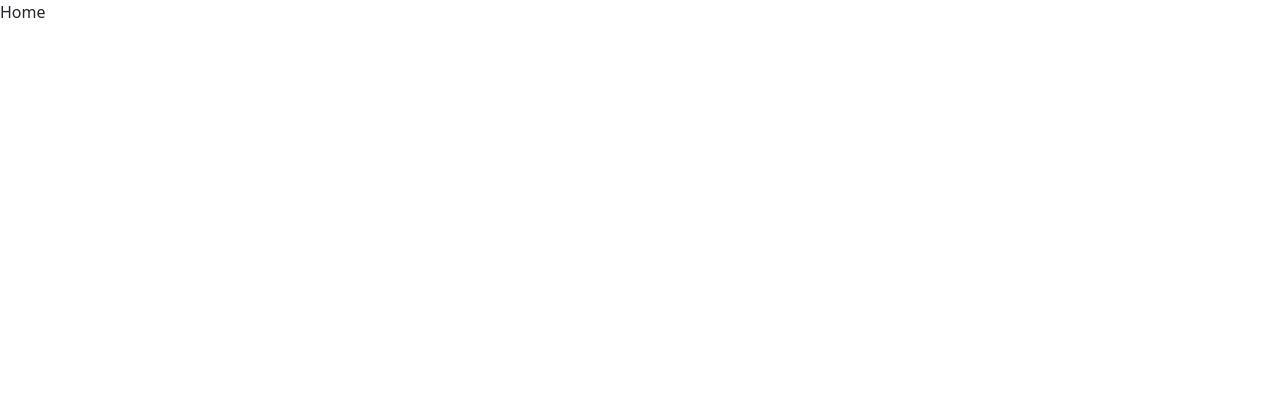
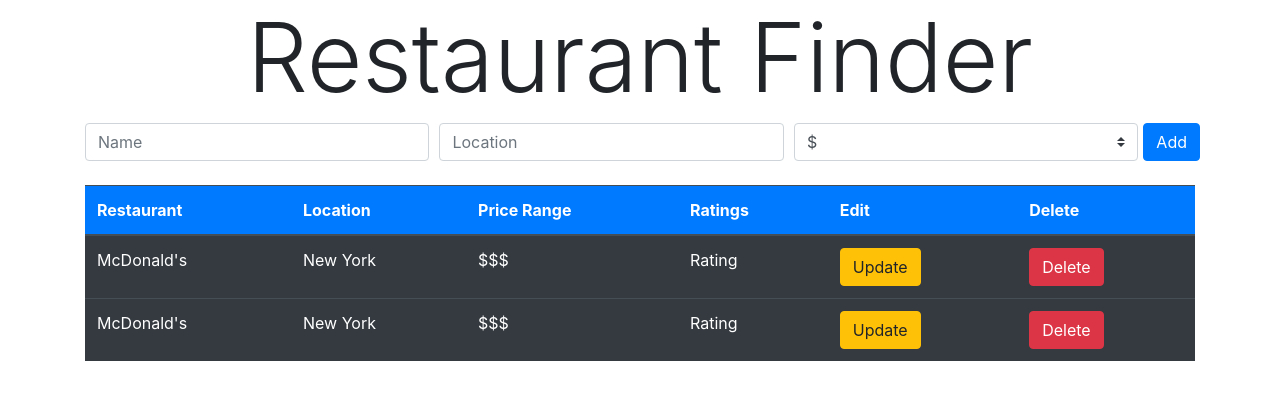
Before and after one commit to nikita-beletskiy/pern-stack-tutorial, a React (Create React App) app in the folder client/: page / in a window 1280 px wide. Shown: the top 400 px of the page. Built offline with nearby package versions, Linux system fonts and the light colour scheme.

Commit message:
Home page layout
Changed Bootstrap version.

```diff
--- a/client/public/index.html
+++ b/client/public/index.html
@@ -25,9 +25,9 @@
       Learn how to configure a non-root public URL by running `npm run build`.
     -->
     <link
-      href="https://cdn.jsdelivr.net/npm/bootstrap@5.0.0-beta3/dist/css/bootstrap.min.css"
       rel="stylesheet"
-      integrity="sha384-eOJMYsd53ii+scO/bJGFsiCZc+5NDVN2yr8+0RDqr0Ql0h+rP48ckxlpbzKgwra6"
+      href="https://cdn.jsdelivr.net/npm/bootstrap@4.6.0/dist/css/bootstrap.min.css"
+      integrity="sha384-B0vP5xmATw1+K9KRQjQERJvTumQW0nPEzvF6L/Z6nronJ3oUOFUFpCjEUQouq2+l"
       crossorigin="anonymous"
     />
     <link
--- a/client/src/App.jsx
+++ b/client/src/App.jsx
@@ -4,6 +4,7 @@
 import Update from './routes/Update';
 
 const App = () => (
+  <div className='container'>
     <Router>
       <Switch>
         <Route exact path='/' component={Home} />
@@ -11,6 +12,7 @@
         <Route exact path='/restaurants/:id/update' component={Update} />
       </Switch>
     </Router>
+  </div>
 );
 
 export default App;
--- /dev/null
+++ b/client/src/components/AddRestaurant.jsx
@@ -0,0 +1,28 @@
+const AddRestaurant = () => (
+  <div className='mb-4'>
+    <form>
+      <div className='form-row'>
+        <div className='col'>
+          <input type='text' className='form-control' placeholder='Name' />
+        </div>
+        <div className='col'>
+          <input type='text' className='form-control' placeholder='Location' />
+        </div>
+        <div className='col'>
+          {/* my-1 mr-sm-2 classes are deleted because they didn't make any sense on this select */}
+          <select className='custom-select'>
+            <option disabled>Price Range</option>
+            <option value='1'>$</option>
+            <option value='2'>$$</option>
+            <option value='3'>$$$</option>
+            <option value='4'>$$$$</option>
+            <option value='5'>$$$$$</option>
+          </select>
+        </div>
+        <button className='btn btn-primary'>Add</button>
+      </div>
+    </form>
+  </div>
+);
+
+export default AddRestaurant;
--- /dev/null
+++ b/client/src/components/Header.jsx
@@ -0,0 +1,9 @@
+const Header = () => {
+  return (
+    <h1 className='font-weight-light display-1 text-center'>
+      Restaurant Finder
+    </h1>
+  );
+};
+
+export default Header;
--- /dev/null
+++ b/client/src/components/RestaurantList.jsx
@@ -0,0 +1,44 @@
+const RestaurantList = () => (
+  <div className='list-group'>
+    <table className='table table-hover table-dark'>
+      <thead>
+        <tr className='bg-primary'>
+          <th scope='col'>Restaurant</th>
+          <th scope='col'>Location</th>
+          <th scope='col'>Price Range</th>
+          <th scope='col'>Ratings</th>
+          <th scope='col'>Edit</th>
+          <th scope='col'>Delete</th>
+        </tr>
+      </thead>
+      <tbody>
+        <tr>
+          <td>McDonald's</td>
+          <td>New York</td>
+          <td>$$$</td>
+          <td>Rating</td>
+          <td>
+            <button className='btn btn-warning'>Update</button>
+          </td>
+          <td>
+            <button className='btn btn-danger'>Delete</button>
+          </td>
+        </tr>
+        <tr>
+          <td>McDonald's</td>
+          <td>New York</td>
+          <td>$$$</td>
+          <td>Rating</td>
+          <td>
+            <button className='btn btn-warning'>Update</button>
+          </td>
+          <td>
+            <button className='btn btn-danger'>Delete</button>
+          </td>
+        </tr>
+      </tbody>
+    </table>
+  </div>
+);
+
+export default RestaurantList;
--- a/client/src/routes/Home.jsx
+++ b/client/src/routes/Home.jsx
@@ -1,5 +1,12 @@
-const Home = () => {
-  return <div>Home</div>;
-};
+import AddRestaurant from '../components/AddRestaurant';
+import Header from '../components/Header';
+import RestaurantList from '../components/RestaurantList';
 
+const Home = () => (
+  <>
+    <Header />
+    <AddRestaurant />
+    <RestaurantList />
+  </>
+);
 export default Home;
```
Lines whose indentation alone changed are shown as unchanged.
